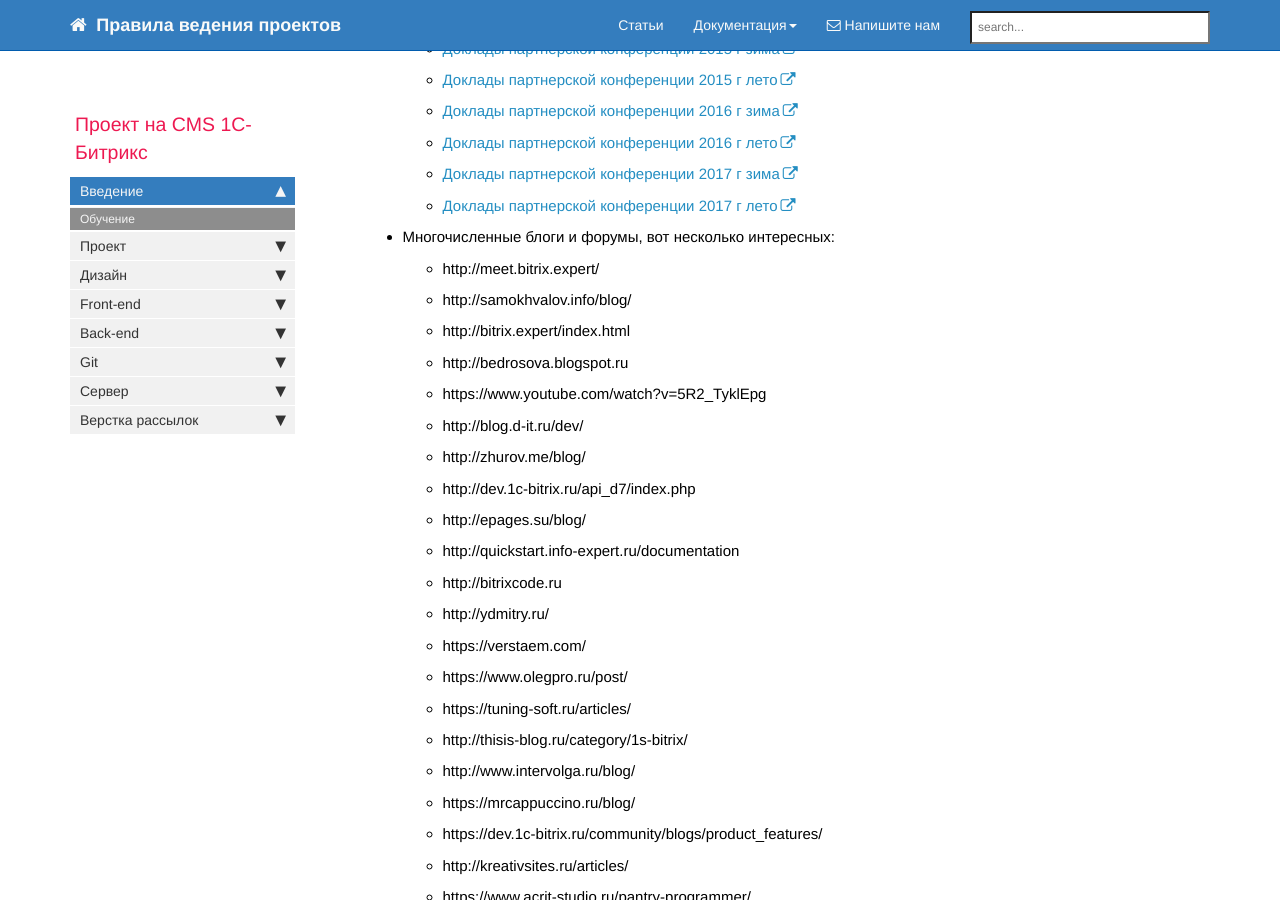
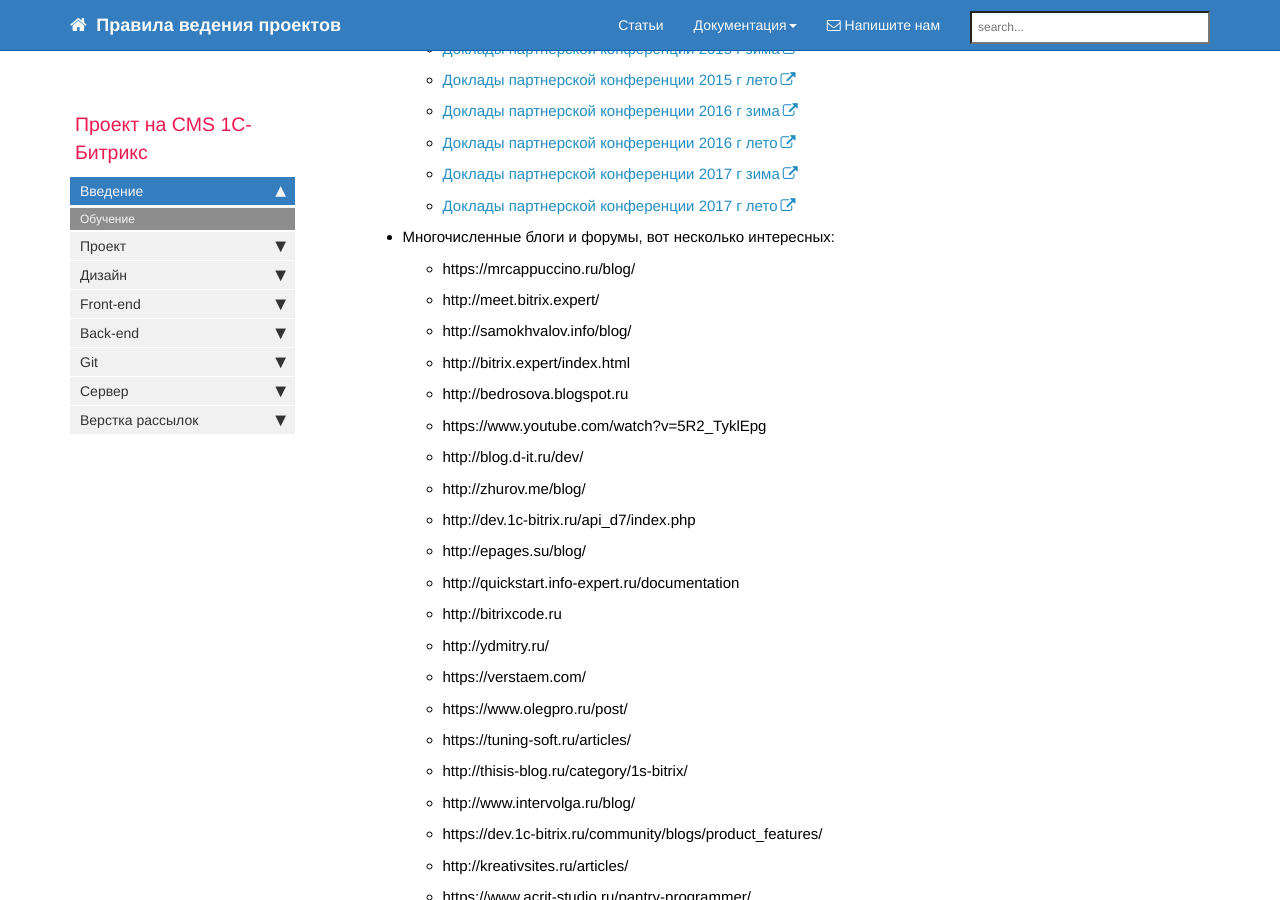
Before and after one commit to gdecider/gdecider.github.io, a Jekyll site: the page built from pages/bx/bx_index.md, in a window 1280 px wide and 900 px high, scrolled down 1409 px. Built offline with Jekyll 4.4.1, drawn with Linux system fonts in a browser that asks for light colours; nearby versions of some CDN libraries; comment, search, counter and statistics services are not loaded; part of the change alters nothing that is shown.

```diff
--- a/pages/bx/bx_index.md
+++ b/pages/bx/bx_index.md
@@ -64,6 +64,7 @@ toc: false
 
 
 *  Многочисленные блоги и форумы, вот несколько интересных:
+   *  https://mrcappuccino.ru/blog/
    *  http://meet.bitrix.expert/
    *  http://samokhvalov.info/blog/
    *  http://bitrix.expert/index.html
@@ -72,53 +73,28 @@ toc: false
    *  http://blog.d-it.ru/dev/
    *  http://zhurov.me/blog/
    *  http://dev.1c-bitrix.ru/api_d7/index.php
-
    *  http://epages.su/blog/
-
    *  http://quickstart.info-expert.ru/documentation
-
    *  http://bitrixcode.ru
-
    *  http://ydmitry.ru/
-
    *  https://verstaem.com/
-
    *  https://www.olegpro.ru/post/
-
    *  https://tuning-soft.ru/articles/
-
    *  http://thisis-blog.ru/category/1s-bitrix/
-
    *  http://www.intervolga.ru/blog/
-
-   *  https://mrcappuccino.ru/blog/
-
    *  https://dev.1c-bitrix.ru/community/blogs/product_features/
-
    *  http://kreativsites.ru/articles/
-
    *  https://www.acrit-studio.ru/pantry-programmer/
-
    *  http://devdocs.ru/category/cms/1s-bitriks/
-
    *  http://www.skillz.ru/dev/
-
    *  http://bxit.ru/development/
-
    *  http://www.miraweb-studio.ru/blog/
-
    *  http://samokhvalov.info/blog/
-
    *  https://habrahabr.ru/hub/bitrix/
-
    *  http://codeblog.pro/bitrix1c/
-
    *  http://blog.budagov.ru
-
    *  http://abraxabra.ru/blog/
-
    *  http://vvski.ru
-
    *  http://alexvaleev.ru/orm-d7/
 
 ### HTML
```
